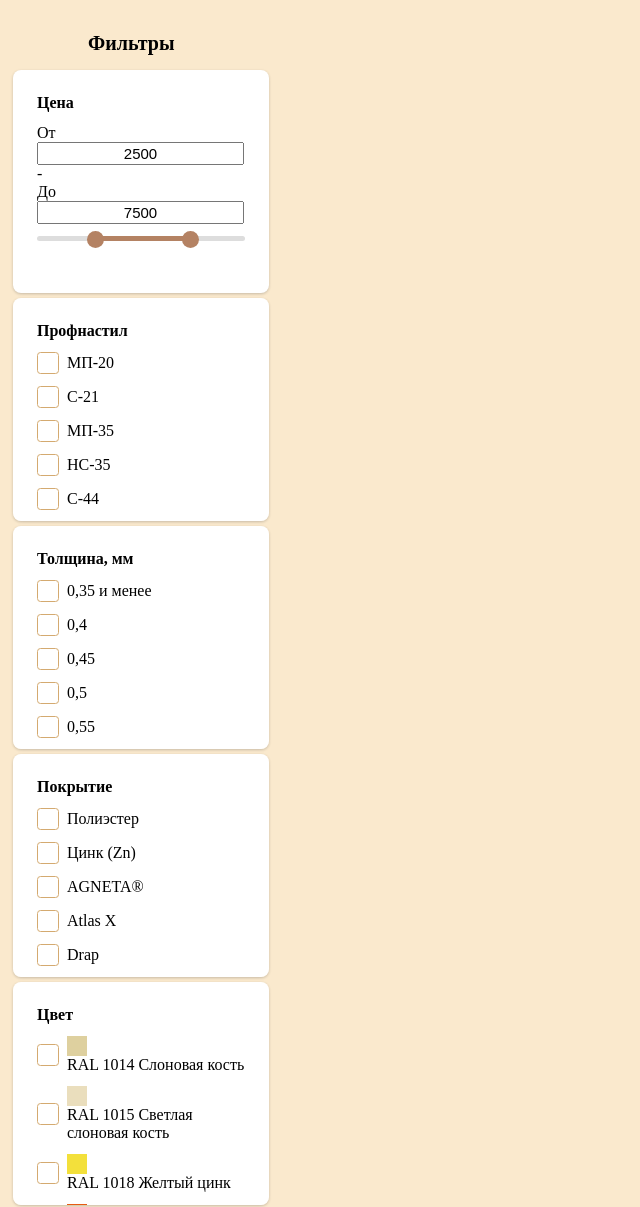
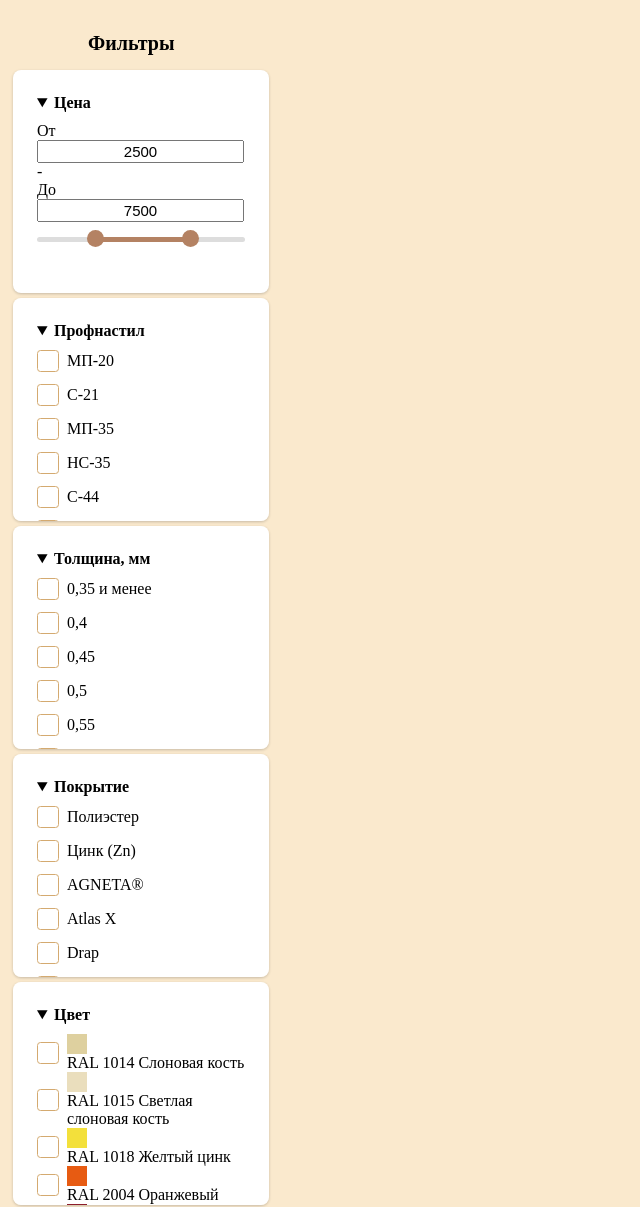
Before and after one commit to LadaKuzmina/Vilka-German, a plain HTML site: page catalog.html in a window 1280 px wide. Shown: the part 166-1373 px from the top of the page, without its empty margins (0-640 px from the left). Drawn offline with Linux system fonts and the light colour scheme.

Commit message:
add tag detail and summary in filters page

```diff
--- a/catalog.html
+++ b/catalog.html
@@ -47,8 +47,10 @@
         </div>
     </header>
     <div class="filters_h"><b>Фильтры</b></div>
-    <div class="check-group">
-        <div class="h"><b>Цена</b></div>
+    <details open>
+        <summary><b>Цена</b></summary>
+        <!--    <div class="check-group">-->
+<!--            <div class="h"><b>Цена</b></div>-->
             <div class="price-input">
                 <div class="field">
                     <span>От</span>
@@ -67,27 +69,39 @@
                 <input type="range" class="range-min" min="0" max="10000" value="2500">
                 <input type="range" class="range-max" min="0" max="10000" value="7500">
             </div>
-    </div>
+    </details>
+<!--    </div>-->
     <!--        <input type="range" min="1" max="100" value="50" class="slider" id="myRange">-->
     <!--    цвет #006F94 #6EA340  "#aa6a2c-->
-    <div class="check-group">
+<!--    <div class="check-group">-->
+    <details open>
+        <summary><b>Профнастил</b></summary>
         <div class="profiled">
-            <div class="h"><b>Профнастил</b></div>
+<!--            <div class="h"><b>Профнастил</b></div>-->
         </div>
-    </div>
-    <div class="check-group">
+    </details>
+<!--    </div>-->
+<!--    <div class="check-group">-->
+    <details open>
+        <summary><b>Толщина, мм</b></summary>
         <div class="width">
-            <div class="h"><b>Толщина, мм</b></div>
+<!--            <div class="h"><b>Толщина, мм</b></div>-->
 
         </div>
+    </details>
+<!--    </div>-->
+<!--    <div class="check-group">-->
+    <details open>
+        <summary><b>Покрытие</b></summary>
+        <div class="coating">
+<!--            <div class="h"><b>Покрытие</b></div>-->
         </div>
-    <div class="check-group">
-        <div class="coating">
-            <div class="h"><b>Покрытие</b></div>
-        </div>
-    </div>
-    <div class="check-group">
-        <div class="h"><b>Цвет</b></div>
+    </details>
+<!--    </div>-->
+<!--    <div class="check-group">-->
+    <details open>
+        <summary><b>Цвет</b></summary>
+<!--        <div class="h"><b>Цвет</b></div>-->
         <label for="myCheckbox31" class="checkbox">
             <input class="checkbox__input" type="checkbox" id="myCheckbox31">
             <svg class="checkbox__icon" viewBox="0 0 22 22">
@@ -160,18 +174,25 @@
                 RAL 3005 Винно-красный
             </div>
         </label>
+<!--    </div>-->
+    </details>
+    <details open>
+        <summary><b>Рабочая ширина, мм</b></summary>
+<!--    <div class="check-group">-->
+        <div class="workWidth">
+<!--            <div class="h"><b>Рабочая ширина, мм</b></div>-->
         </div>
-    <div class="check-group">
-        <div class="workWidth">
-            <div class="h"><b>Рабочая ширина, мм</b></div>
+    </details>
+<!--    </div>-->
+
+<!--    <div class="check-group">-->
+    <details open>
+        <summary><b>Гарантия</b></summary>
+        <div class="warranty">
+<!--            <div class="h"><b>Гарантия</b></div>-->
         </div>
-    </div>
-
-    <div class="check-group">
-        <div class="warranty">
-            <div class="h"><b>Гарантия</b></div>
-        </div>
-    </div>
+<!--    </div>-->
+    </details>
     <!--    <div class="check-group">-->
     <!--        <div class="h"><b>Цвет</b></div>-->
     <!--        <input class="checkbox__input" type="checkbox" id="myCheckbox31">-->
--- a/catalog_style.css
+++ b/catalog_style.css
@@ -327,6 +327,7 @@ input[type="number"]::-webkit-inner-spin-button {
 }
 
 .slider-range {
+    top: 15px;
     height: 5px;
     position: relative;
     border-radius: 5px;
@@ -346,10 +347,56 @@ input[type="number"]::-webkit-inner-spin-button {
 .range-input {
     position: relative;
 }
+/*details > summary {*/
+/*    list-style-type: none;*/
+/*}*/
+
+/*details > summary::-webkit-details-marker {*/
+/*    display: none;*/
+/*}*/
+
+/*details > summary::before {*/
+/*    content: '⊕ ';*/
+/*    font-size: 18px;*/
+/*}*/
+
+/*details[open] > summary::before {*/
+/*    content: '⊖ ';*/
+/*    font-size: 18px;*/
+/*}*/
+/*details > summary {*/
+/*    list-style-type: none;*/
+/*}*/
+
+/*details > summary::-webkit-details-marker {*/
+/*    display: none;*/
+/*}*/
+
+/*details > summary::before {*/
+/*    content: "+";*/
+/*    !*border-radius: 100%;*!*/
+/*    color: black;*/
+/*    float: left;*/
+/*    font-size: 1.5em;*/
+/*    font-weight: bold;*/
+/*    margin: -5px 10px 0 0;*/
+/*    text-align: center;*/
+/*    width: 20px;*/
+/*    height: 20px;*/
+/*    !*border: black solid 2px;*!*/
+/*}*/
+
+/*details[open] > summary::before {*/
+/*    content: '-';*/
+/*}*/
+
+/*details[open] > summary {*/
+/*    margin-bottom: 0.5rem;*/
+/*}*/
 
 .range-input input {
     position: absolute;
-    top: -18px;
+    top: 7px;
     height: 5px;
     width: 100%;
     pointer-events: none;
@@ -410,6 +457,35 @@ input[type="range"]::-moz-range-thumb {
     box-shadow: 0 1px 3px rgba(0, 0, 10, 0.2);
 }
 
+details[open] {
+    display: block;
+    position: relative;
+    top: 200px;
+    width: 250px;
+    height: 175px;
+    overflow: auto;
+    margin: 5px;
+    background: #fff;
+    max-width: 13rem;
+    padding: 1.5rem;
+    border-radius: 0.5rem;
+    box-shadow: 0 1px 3px rgba(0, 0, 10, 0.2);
+}
+
+details {
+    display: block;
+    position: relative;
+    width: 210px;
+    top: 200px;
+    margin: 5px;
+    background: #fff;
+    padding: 1.5rem;
+    border-radius: 0.5rem;
+    box-shadow: 0 1px 3px rgba(0, 0, 10, 0.2);
+}
+summary{
+    padding-bottom: 10px;
+}
 .profiled > * + * {
     margin-top: 0.75rem;
 }
```
Lines whose indentation alone changed are shown as unchanged.
